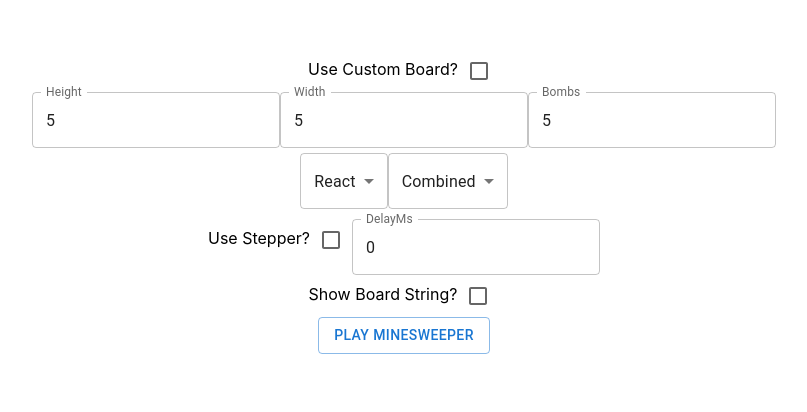
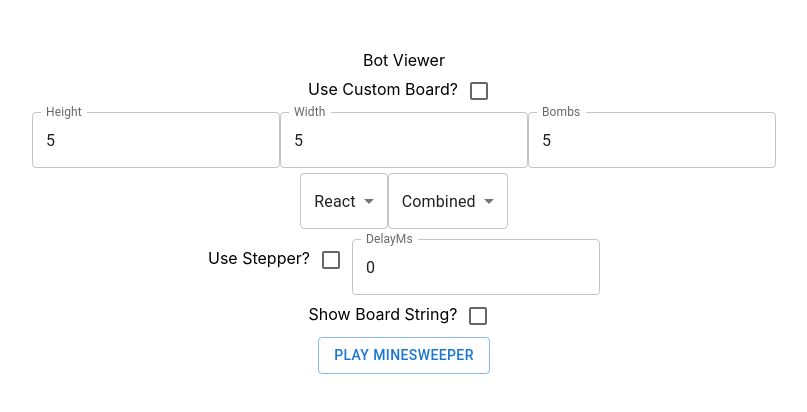
Before and after one commit to liammoyn/minesweeperbot, a React (Create React App) app: page / in a window 1280 px wide. Shown: the top 412 px of the page, without its empty margins (236-1043 px from the left). Built offline with nearby package versions, Linux system fonts and the light colour scheme.

Commit message:
Initial refactor towards paged layout

```diff
--- a/src/App.tsx
+++ b/src/App.tsx
@@ -5,24 +5,42 @@ import reactDisplayer, { ReactDisplayerComp } from "./displayers/reactDisplayer"
 import noneDisplayer from "./displayers/noneDisplayer"
 import minesweeper from './minesweeper/minesweeper';
 import { getNewBoard } from './minesweeper/boardGenerator';
-import { Button, Checkbox, FormControl, FormControlLabel, FormGroup, MenuItem, Select, TextField } from '@mui/material';
-import { Board, Displayer, Player, Move, GameState, Space, BenchmarkResults, BenchmarkResult } from './minesweeper/types';
+import { Button, Checkbox, Drawer, FormControl, FormControlLabel, FormGroup, List, ListItem, ListItemButton, ListItemText, MenuItem, Select, TextField } from '@mui/material';
+import { Board, Displayer, Player, Move, GameState, Space, BenchmarkResults, BenchmarkResult, BoardConfiguration } from './minesweeper/types';
 import userPlayer from './players/userPlayer';
 import simplePlayer from './players/simplePlayer';
 import { getBoardFromString, getStringFromBoard } from './minesweeper/boardStringInterpretor';
 import contextAwarePlayer from './players/contextAwarePlayer';
 import contextAwarePlayerV2 from './players/contextAwarePlayerV2';
-import benchmarkDisplayer, { BenchmarkDisplayerComp } from './displayers/benchmarkDisplayer';
+import benchmarkDisplayer from './displayers/benchmarkDisplayer';
 import { spaceToCoord } from './utils/spaceUtils';
 import editorDisplayer, { EditorDisplayerComp } from './displayers/editorDisplayer';
 import './App.css';
 import cspPlayer from './players/cspPlayer';
 import combinedPlayer from './players/combinedPlayer';
+import BotViewer from './pages/BotViewer';
+import UserPlay from './pages/UserPlay';
+import Benchmark from './pages/Benchmark';
+import Editor from './pages/Editor';
+import BenchmarkComp from './components/BenchmarkComp';
+import BoardSelector from './components/BoardSelector';
+
+enum Page {
+  "BENCHMARK",
+  "BOTVIEWER",
+  "USERPLAY",
+  "EDITOR"
+}
 
 const App = () => {
-  const [height, setHeight] = useState(5);
-  const [width, setWidth] = useState(5);
-  const [bombs, setBombs] = useState(5);
+  const [currentPage, setCurrentPage] = useState<Page>(Page.BOTVIEWER)
+
+  const [boardConfig, setBoardConfig] = useState<BoardConfiguration>({
+    height: 5,
+    width: 5,
+    bombs: 5
+  })
+
   const [displayerId, setDisplayerId] = useState("REACT");
   const [displayer, setDisplayer] = useState<Displayer>(consoleDisplayer);
   const [playerId, setPlayerId] = useState("COMBINED");
@@ -40,8 +58,6 @@ const App = () => {
   const [useStepper, setUseStepper] = useState<boolean>(false);
   const [currentStepResolve, setCurrentStepResolve] = useState<() => void>();
 
-  const [useCustomBoard, setUseCustomBoard] = useState<boolean>(false);
-  const [customBoardString, setCustomBoardString] = useState<string>("");
 
   const [showBoardString, setShowBoardString] = useState<boolean>(false);
   const [currentBoardString, setCurrentBoardString] = useState<string>("");
@@ -84,13 +100,13 @@ const App = () => {
 
   const runMinesweeper = () => {
     let newBoard: Board
-    if (displayerId === "EDITOR" && (board?.gameState === "NEW" || board?.gameState === "IN_PROGRESS")) {
-      newBoard = board!!
-    } else if (useCustomBoard) {
-      newBoard = getBoardFromString(customBoardString)
+    // if (displayerId === "EDITOR" && (board?.gameState === "NEW" || board?.gameState === "IN_PROGRESS")) {
+    //   newBoard = board!!
+    // } else if (useCustomBoard) {
+    if (boardConfig?.gridString != null) {
+      newBoard = getBoardFromString(boardConfig.gridString)
     } else {
-      console.log(`Running with ${width} ${height} ${bombs}`)
-      newBoard = getNewBoard(width, height, bombs)
+      newBoard = getNewBoard(boardConfig.width, boardConfig.height, boardConfig.bombs)
     }
     minesweeper(newBoard, displayer, player);
   }
@@ -101,12 +117,11 @@ const App = () => {
     const batchSize = benchmarkGames
 
     const playerIds = Object.entries(benchmarkPlayers).filter(([_, checked]) => checked).map(([k, _]) => k)
-    console.log(playerIds)
-    const boards = new Array(batchSize).fill("").map(() => getNewBoard(width, height, bombs))
+    const boards = new Array(batchSize).fill("").map(() => getNewBoard(boardConfig.width, boardConfig.height, boardConfig.bombs))
 
     const resultPromises: Promise<BenchmarkResult>[] = boards.map(board => {
       const gamePromises = playerIds.map(pid => {
-        const timeLimitPromise = new Promise<{[playerId: string]: GameState}>((res) => setTimeout(() => {
+        const timeLimitPromise = new Promise<{ [playerId: string]: GameState }>((res) => setTimeout(() => {
           console.info("Timed out waiting to complete game", pid, getStringFromBoard(board.grid))
           res({ [pid]: "LOST" })
         }, 600_000));
@@ -203,57 +218,60 @@ const App = () => {
     })
   }
 
-  const onBenchmarkPlayersChange = (playerId: string, playerOn: boolean) => {
+  const onBenchmarkPlayersChange = (playerId: string, isPlayerOn: boolean) => {
     setBenchmarkPlayers({
       ...benchmarkPlayers,
-      [playerId]: playerOn
-  })
+      [playerId]: isPlayerOn
+    })
+  }
+
+  const getPage = (currentPage: Page) => {
+    if (currentPage == Page.BOTVIEWER) {
+      return (<BotViewer />)
+    } else if (currentPage == Page.USERPLAY) {
+      return (<UserPlay />)
+    } else if (currentPage == Page.BENCHMARK) {
+      return (<Benchmark />)
+    } else if (currentPage == Page.EDITOR) {
+      return (<Editor />)
+    }
   }
 
   return (
     <div className="App" style={{ paddingTop: "50px" }}>
+      {/* <Drawer open={true} onClose={() => false}>
+        <List>
+          <ListItem>
+            <ListItemButton onClick={() => setCurrentPage(Page.BOTVIEWER)}>
+              <ListItemText primary={"Bot Viewer"} />
+            </ListItemButton>
+          </ListItem>
+          <ListItem>
+            <ListItemButton onClick={() => setCurrentPage(Page.USERPLAY)}>
+              <ListItemText primary={"User Play"} />
+            </ListItemButton>
+          </ListItem>
+          <ListItem>
+            <ListItemButton onClick={() => setCurrentPage(Page.BENCHMARK)}>
+              <ListItemText primary={"Benchmark"} />
+            </ListItemButton>
+          </ListItem>
+          <ListItem>
+            <ListItemButton onClick={() => setCurrentPage(Page.EDITOR)}>
+              <ListItemText primary={"Editor"} />
+            </ListItemButton>
+          </ListItem>
+        </List>
+      </Drawer> */}
       <div>
-        <div style={{ paddingBottom: "5px" }}>
-          <div>
-            <label>Use Custom Board?</label>
-            <Checkbox
-              checked={useCustomBoard}
-              onChange={({ target }) => setUseCustomBoard(target.checked)}
-            />
-          </div>
-          {useCustomBoard ? (
-            <div>
-              <TextField
-                label="Board String"
-                type="string"
-                value={customBoardString}
-                onChange={({ target }) => setCustomBoardString(target.value as unknown as string)}
-                onKeyDown={(e) => e.keyCode === 13 && setBoard(getBoardFromString(customBoardString)) }
-              />
-            </div>
-          ) : (
-            <div>
-              <TextField
-                label="Height"
-                type="number"
-                value={height}
-                onChange={({ target }) => setHeight(parseInt(target.value ?? 0))}
-              />
-              <TextField
-                label="Width"
-                type="number"
-                value={width}
-                onChange={({ target }) => setWidth(parseInt(target.value ?? 0))}
-              />
-              <TextField
-                label="Bombs"
-                type="number"
-                value={bombs}
-                onChange={({ target }) => setBombs(parseInt(target.value ?? 0))}
-              />
-            </div>
-          )}
-        </div>
+        {getPage(currentPage)}
+      </div>
+      <div>
+        <BoardSelector
+          boardConfig={boardConfig}
+          onBoardConfigChange={bc => setBoardConfig(bc)}
+        />
+
         <Select
           label="Displayer"
           value={displayerId}
@@ -279,7 +297,7 @@ const App = () => {
               <MenuItem value={"CSP"}>CSP</MenuItem>
               <MenuItem value={"COMBINED"}>Combined</MenuItem>
             </Select>
-            <div style={{ paddingTop: "10px"}}>
+            <div style={{ paddingTop: "10px" }}>
               <label>Use Stepper?</label>
               <Checkbox
                 checked={useStepper}
@@ -370,7 +388,7 @@ const App = () => {
                 value={benchmarkGames}
                 onChange={({ target }) => setBenchmarkGames(parseInt(target.value ?? 0))}
               />
-              <BenchmarkDisplayerComp
+              <BenchmarkComp
                 benchmarkResults={benchmarkResults}
               />
             </div>
--- /dev/null
+++ b/src/components/BenchmarkComp.tsx
@@ -0,0 +1,58 @@
+import { useEffect, useState } from "react";
+import { BenchmarkResults } from "../minesweeper/types";
+
+
+interface BenchmarkDisplayerCompProps {
+    benchmarkResults: BenchmarkResults
+}
+
+type PlayerToWins = { [playerId: string]: number }
+
+const BenchmarkComp = ({ benchmarkResults }: BenchmarkDisplayerCompProps) => {
+    const [playerToWins, setPlayerToWins] = useState<PlayerToWins>({})
+    const [totalGames, setTotalGames] = useState<number>(0)
+
+    useEffect(() => {
+        setTotalGames(benchmarkResults.length)
+        if (benchmarkResults.length > 0) {
+            const ptw: PlayerToWins = Object.fromEntries(Object.entries(benchmarkResults[0].results).map(e => [e[0], 0]))
+            benchmarkResults.forEach(benchmarkResult => {
+                Object.entries(benchmarkResult.results).forEach(([pid, gamestate]) => {
+                    if (gamestate == "WON") {
+                        ptw[pid]++
+                    }
+                })
+            })
+            setPlayerToWins(ptw)
+        } else {
+            setPlayerToWins({})
+        }
+    }, [benchmarkResults])
+
+    return (
+        <div>
+            <div style={{ display: "flex", flexFlow: "row", alignItems: "top", justifyContent: "center" }}>
+                {
+                    Object.entries(playerToWins).map(([pid, wins]) => (
+                        <div key={pid} style={{ display: "flex", flexFlow: "column", alignItems: "start", padding: "4px" }}>
+                            <div style={{ display: "flex", alignItems: "center" }}>
+                                <label style={{ paddingRight: "2px" }}>Player:</label>
+                                <div>{pid}</div>
+                            </div>
+                            <div style={{ display: "flex", alignItems: "center" }}>
+                                <label style={{ paddingRight: "2px" }}>Wins:</label>
+                                <div>{wins}</div>
+                            </div>
+                            <div style={{ display: "flex", alignItems: "center" }}>
+                                <label style={{ paddingRight: "2px" }}>Win Percentage:</label>
+                                <div>{`${100 * wins / totalGames}%`}</div>
+                            </div>
+                        </div>
+                    ))
+                }
+            </div>
+        </div>
+    )
+}
+
+export default BenchmarkComp
--- /dev/null
+++ b/src/components/BoardSelector.tsx
@@ -0,0 +1,100 @@
+import { Checkbox, TextField } from "@mui/material";
+import { useEffect, useState } from "react";
+import { BoardConfiguration } from "../minesweeper/types";
+
+interface BoardSelectorProps {
+    boardConfig: BoardConfiguration,
+    onBoardConfigChange: (bc: BoardConfiguration) => void
+}
+
+const BoardSelector = ({ boardConfig, onBoardConfigChange }: BoardSelectorProps) => {
+    const [height, setHeight] = useState(5);
+    const [width, setWidth] = useState(5);
+    const [bombs, setBombs] = useState(5);
+
+    const [useCustomBoard, setUseCustomBoard] = useState<boolean>(false);
+    const [customBoardString, setCustomBoardString] = useState<string>("");
+
+    useEffect(() => {
+        setHeight(boardConfig.height)
+        setWidth(boardConfig.width)
+        setBombs(boardConfig.bombs)
+        if (boardConfig.gridString && boardConfig.gridString !== customBoardString) {
+            setCustomBoardString(boardConfig.gridString!!)
+        }
+    }, [boardConfig])
+
+    const onAttributeChange = (h: number, w: number, b: number) => {
+        onBoardConfigChange({
+            height: h,
+            width: w,
+            bombs: b,
+        })
+    }
+
+    const onBoardStringChange = (newString: string) => {
+        setCustomBoardString(newString)
+        onBoardConfigChange({
+            ...boardConfig,
+            gridString: newString
+        })
+    }
+
+    const onUseCustomBoardChange = (useCustom: boolean) => {
+        if (useCustom) {
+            onBoardConfigChange({
+                ...boardConfig,
+                gridString: customBoardString
+            })
+        } else {
+            onAttributeChange(height, width, bombs)
+        }
+        setUseCustomBoard(useCustom)
+    }
+
+    return (
+        <div style={{ paddingBottom: "5px" }}>
+            <div>
+                <label>Use Custom Board?</label>
+                <Checkbox
+                    checked={useCustomBoard}
+                    onChange={({ target }) => onUseCustomBoardChange(target.checked)}
+                />
+            </div>
+            {useCustomBoard ? (
+                <div>
+                    <TextField
+                        label="Board String"
+                        type="string"
+                        value={customBoardString}
+                        onChange={({ target }) => onBoardStringChange(target.value as unknown as string)}
+                        // onKeyDown={(e) => e.keyCode === 13 && setBoard(getBoardFromString(customBoardString))}
+                    />
+                </div>
+            ) : (
+                <div>
+                    <TextField
+                        label="Height"
+                        type="number"
+                        value={height}
+                        onChange={({ target }) => onAttributeChange(parseInt(target.value ?? 0), width, bombs)}
+                    />
+                    <TextField
+                        label="Width"
+                        type="number"
+                        value={width}
+                        onChange={({ target }) => onAttributeChange(height, parseInt(target.value ?? 0), bombs)}
+                    />
+                    <TextField
+                        label="Bombs"
+                        type="number"
+                        value={bombs}
+                        onChange={({ target }) => onAttributeChange(height, width, parseInt(target.value ?? 0))}
+                    />
+                </div>
+            )}
+        </div>
+    )
+}
+
+export default BoardSelector
--- a/src/minesweeper/minesweeper.ts
+++ b/src/minesweeper/minesweeper.ts
@@ -6,7 +6,6 @@ import { Board, Player, Move, Coord, Displayer, GameState } from "./types";
 const minesweeper = async (initialBoard: Board, displayer: Displayer, player: Player): Promise<GameState> => {
     let board = copyBoard(initialBoard);
     player.newGame(board)
-    const start = Date.now()
     while (["IN_PROGRESS", "NEW" ].includes(board.gameState)) {
         let newBoard
         try {
--- /dev/null
+++ b/src/pages/Benchmark.tsx
@@ -0,0 +1,9 @@
+
+
+const Benchmark = () => {
+    return (
+        <div>Benchmark</div>
+    )
+}
+
+export default Benchmark
--- /dev/null
+++ b/src/pages/BotViewer.tsx
@@ -0,0 +1,9 @@
+
+
+const BotViewer = () => {
+    return (
+        <div>Bot Viewer</div>
+    )
+}
+
+export default BotViewer
--- /dev/null
+++ b/src/pages/Editor.tsx
@@ -0,0 +1,9 @@
+
+
+const Editor = () => {
+    return (
+        <div>Editor</div>
+    )
+}
+
+export default Editor
--- /dev/null
+++ b/src/pages/UserPlay.tsx
@@ -0,0 +1,9 @@
+
+
+const UserPlay = () => {
+    return (
+        <div>User Play</div>
+    )
+}
+
+export default UserPlay
```
Also changed, not shown: src/displayers/benchmarkDisplayer.tsx (+0 -53 lines), src/minesweeper/types.ts (+7 -0 lines).
